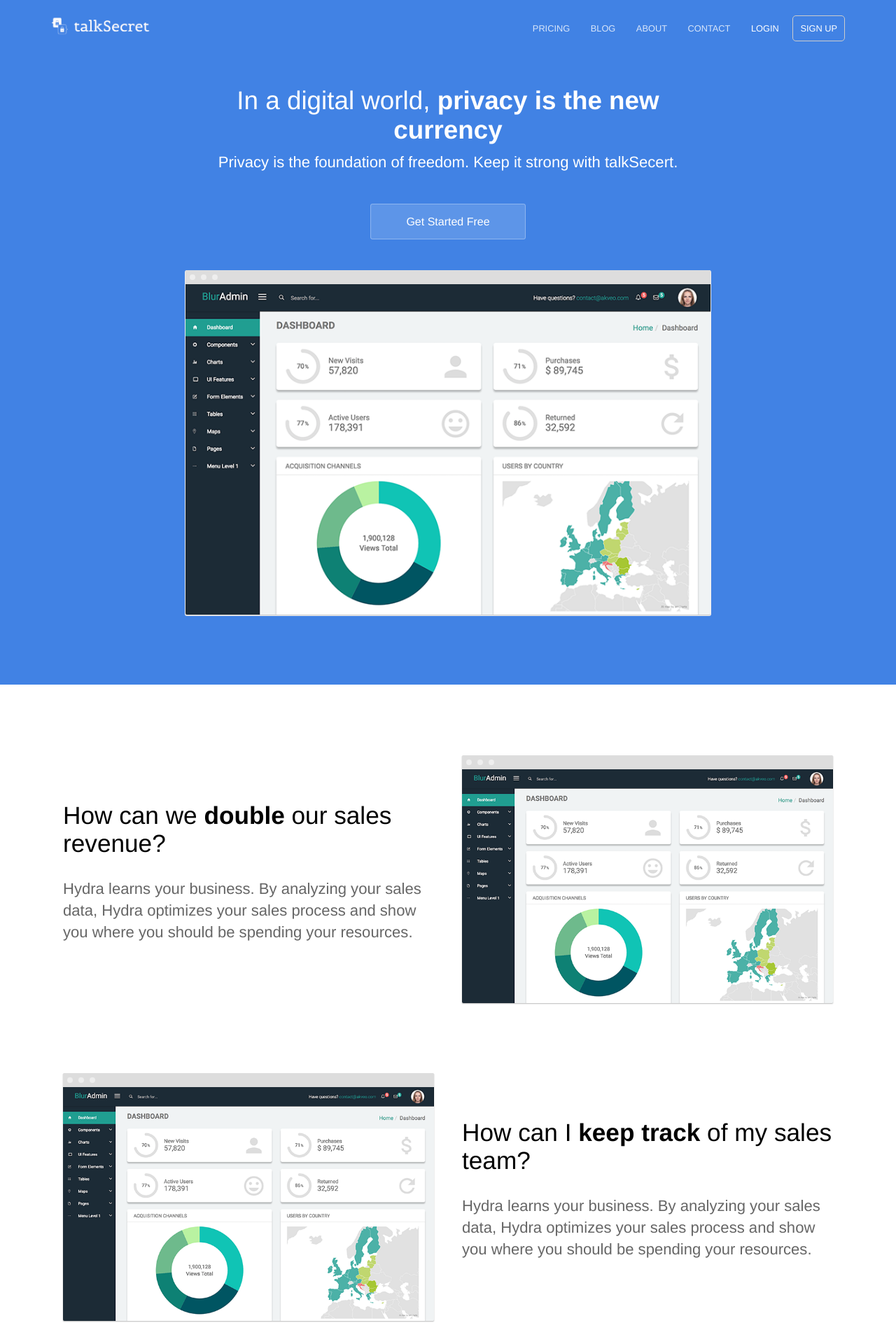
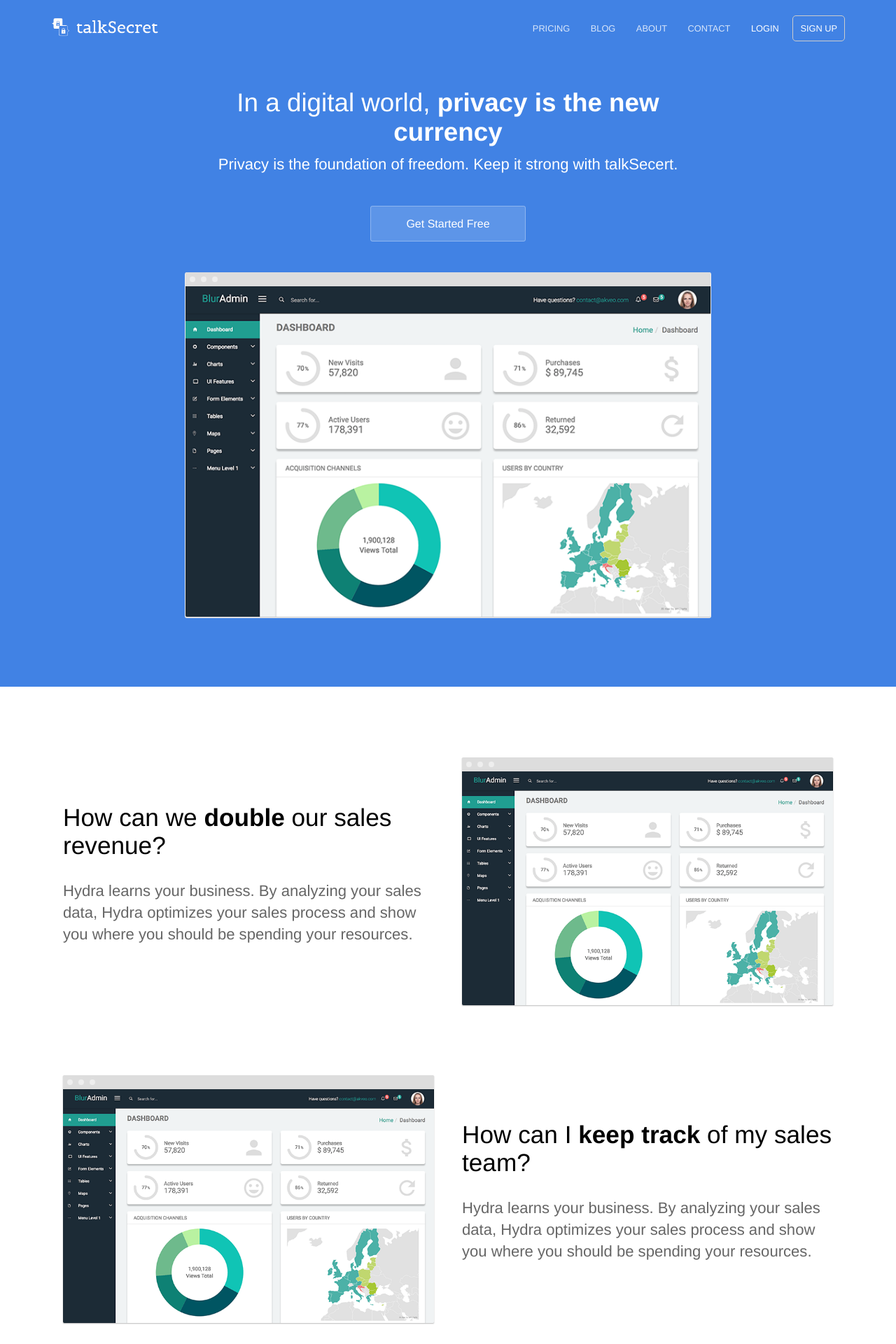
Before and after one commit to milinddeore/talkSecretAIWebsite, a Jekyll site: the page built from index.html, in a window 1280 px wide. Shown: the top 1920 px of the page at 70% size. Built offline with Jekyll 4.4.1, drawn with Linux system fonts in a browser that asks for light colours.

Commit message:
Update default.html

```diff
--- a/_layouts/default.html
+++ b/_layouts/default.html
@@ -23,7 +23,7 @@
 	<body>
 		<header>
 			<div class="container">
-				<div class="company-name"><a href="{{ site.baseurl }}/"><img src="{{ site.baseurl }}/images/white-logo.png" alt="talkSecret logo" width="95" height="33" /></a></div>
+				<div class="company-name"><a href="{{ site.baseurl }}/"><img src="{{ site.baseurl }}/images/white-logo.png" alt="talkSecret logo" width="150" height="36" /></a></div>
 				{% include navigation.html %}
 			</div>
 		</header>
```
